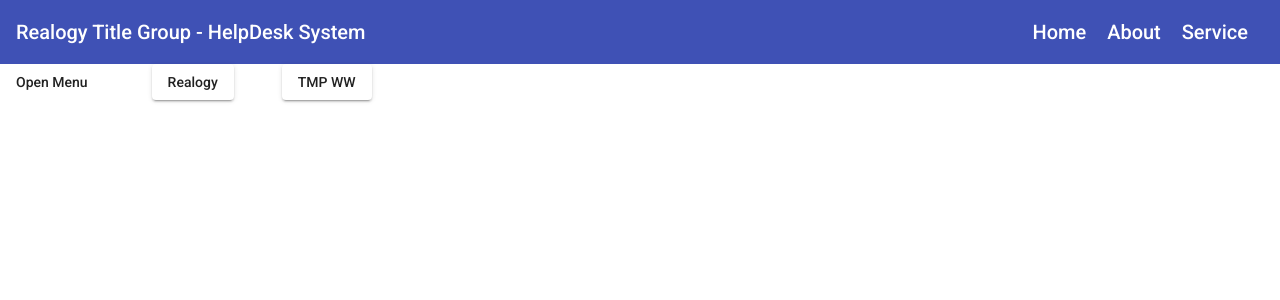
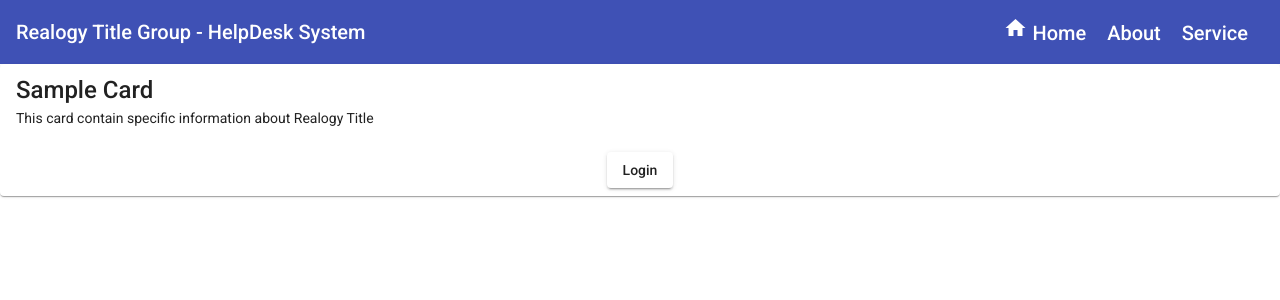
Before and after one commit to yuhup2edy/material-demo, an Angular app: page / in a window 1280 px wide. Shown: the top 300 px of the page. Built offline with nearby package versions, Linux system fonts and the light colour scheme.

Commit message:
added list, panels, cards

```diff
--- a/src/app/app.component.html
+++ b/src/app/app.component.html
@@ -84,8 +84,13 @@
 <mat-toolbar class="navbar" color="primary">
 <div> Realogy Title Group - HelpDesk System</div>
 <div>
-  <span> Home</span>
-  <span> About</span>
+  <span>
+    <mat-icon matListIcon> home </mat-icon>
+    Home
+  </span>
+  <span>
+    About
+</span>
   <span> Service</span>
  </div>
  </mat-toolbar>
@@ -104,7 +109,7 @@
  <!-- mode = over(default), push and side
   opened and closed are listeners and call log with text to be logged -->
 
-<mat-menu #appMenu="matMenu" xPosition="after" yPosition="above">
+<!-- <mat-menu #appMenu="matMenu" xPosition="after" yPosition="above">
   <button mat-menu-item> Front End</button>
   <button mat-menu-item> Backend End</button>
   <button mat-menu-item> Services</button>
@@ -121,7 +126,7 @@
 </mat-menu>
 
 <mat-menu #lazyMenu="matMenu">
-  <ng-template matMenuContent let-name="name" let-hobby="hobby"> <!-- name is from the matMenuTriggerData below to dynamically render-->
+  <ng-template matMenuContent let-name="name" let-hobby="hobby">  name is from the matMenuTriggerData below to dynamically render
     <button mat-menu-item> Login </button>
     <button mat-menu-item> I like {{hobby}} </button>
     <button mat-menu-item> Logout {{name}}</button>
@@ -134,3 +139,84 @@
 <button mat-raised-button
         [matMenuTriggerFor]="lazyMenu"
         [matMenuTriggerData]="{name : 'New York', hobby : 'CRM'}"> TMP WW</button>
+-->
+
+<!-- <mat-list dense>  the dense property reduces the size of text
+  <mat-list-item> Items 1</mat-list-item>
+  <mat-list-item> Items 2</mat-list-item>
+  <mat-list-item> Items 3</mat-list-item>
+</mat-list>
+
+<mat-nav-list>
+  <a mat-list-item href='#'> Home</a>
+  <a mat-list-item href='#'> About</a>
+  <a mat-list-item href='#'> Services</a>
+</mat-nav-list> -->
+
+<!-- <mat-list>
+  <mat-list-item>
+    <mat-icon matListIcon> home </mat-icon>
+    <h3 matLine> Heading</h3>
+    <p matLine>  Line Item</p>
+  </mat-list-item>
+  <mat-divider></mat-divider>
+  <mat-list-item>
+    <mat-icon matListIcon> folder </mat-icon>
+    <h3 matLine> Heading</h3>
+    <p matLine>  Folder</p>
+  </mat-list-item>
+</mat-list> -->
+
+<!-- specify rowspan = "2" and colspan = "2" to see how the row/col span each other
+     other values are rowheight = 100px or "2:1" for ratio of row to column and option 3 below -->
+<!-- <mat-grid-list cols="2" rowHeight="fit" style="height:200px" gutterSize=>
+  <mat-grid-tile> Tile 1</mat-grid-tile>
+  <mat-grid-tile> Tile 2</mat-grid-tile>
+  <mat-grid-tile > Tile 3</mat-grid-tile>
+  <mat-grid-tile> Tile 4</mat-grid-tile>
+</mat-grid-list> -->
+
+
+<!-- <mat-accordion multi="true" hideToggle>
+<mat-expansion-panel>
+  <mat-expansion-panel-header>
+    <mat-panel-title>
+      Realogy Title 101
+    </mat-panel-title>
+    <mat-panel-description>
+      Client Server Team
+    </mat-panel-description>
+  </mat-expansion-panel-header>
+  <p> This is the team that provides support to all your office 365 issues</p>
+  <mat-action-row>
+  <button mat-raised-button> More Info !</button>
+</mat-action-row>
+</mat-expansion-panel>
+
+<mat-expansion-panel>
+  <mat-expansion-panel-header>
+    <mat-panel-title>
+      Realogy Title 201
+    </mat-panel-title>
+    <mat-panel-description>
+      Client Server DevOps Team
+    </mat-panel-description>
+  </mat-expansion-panel-header>
+  <p> This is the team that provides support to all your deployment issues</p>
+  <mat-action-row>
+  <button mat-raised-button> More Info !</button>
+</mat-action-row>
+</mat-expansion-panel>
+</mat-accordion> -->
+
+<mat-card>
+  <mat-card-title>
+    Sample Card
+  </mat-card-title>
+  <mat-card-content>
+    This card contain specific information about Realogy Title
+  </mat-card-content>
+  <mat-card-actions align="center">
+    <button type="button" mat-raised-button> Login</button>
+  </mat-card-actions>
+</mat-card>
--- a/src/app/app.component.scss
+++ b/src/app/app.component.scss
@@ -28,3 +28,8 @@
     background-color: lightcoral;
     width  : 200px;
 }
+
+mat-grid-tile
+{
+    background-color: moccasin;
+}
--- a/src/app/material/material.module.ts
+++ b/src/app/material/material.module.ts
@@ -9,6 +9,12 @@
 import { MatToolbarModule }               from '@angular/material/toolbar';
 import { MatSidenavModule }               from '@angular/material/sidenav';
 import { MatMenuModule }                  from '@angular/material/menu';
+import { MatListModule }                  from '@angular/material/list';
+import { MatDividerModule }               from '@angular/material/divider';
+import { MatGridListModule }              from '@angular/material/grid-list';
+import { MatExpansionModule }             from '@angular/material/expansion';
+import { MatCardModule }                  from '@angular/material/card';
+
 
 //import { MatMenuModule } from '@angular/material/menu';
 //import { MatToolbarModule } from '@angular/material/toolbar';
@@ -22,7 +28,12 @@
                    MatProgressBarModule,
                    MatToolbarModule,
                    MatSidenavModule,
-                   MatMenuModule ]
+                   MatMenuModule,
+                   MatListModule,
+                   MatDividerModule,
+                   MatGridListModule,
+                   MatExpansionModule,
+                   MatCardModule]
 
 @NgModule({
   imports: [Material],
```
